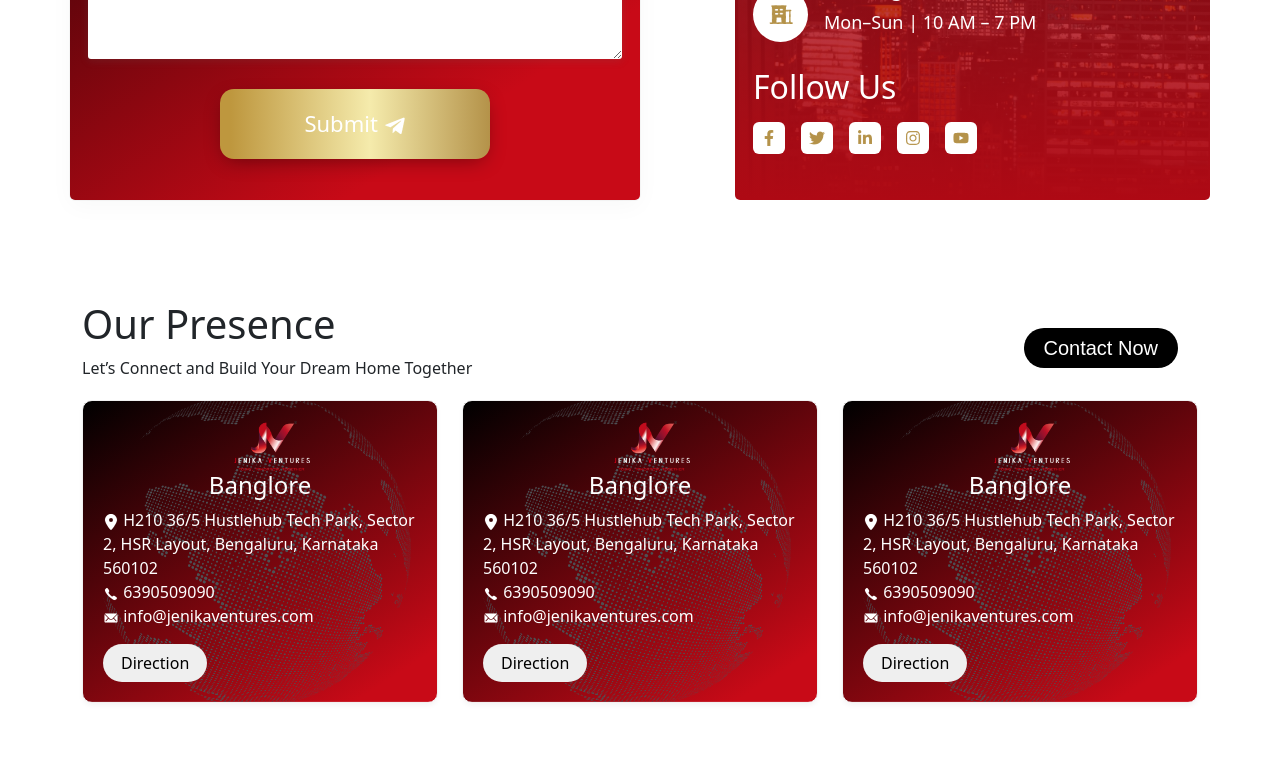
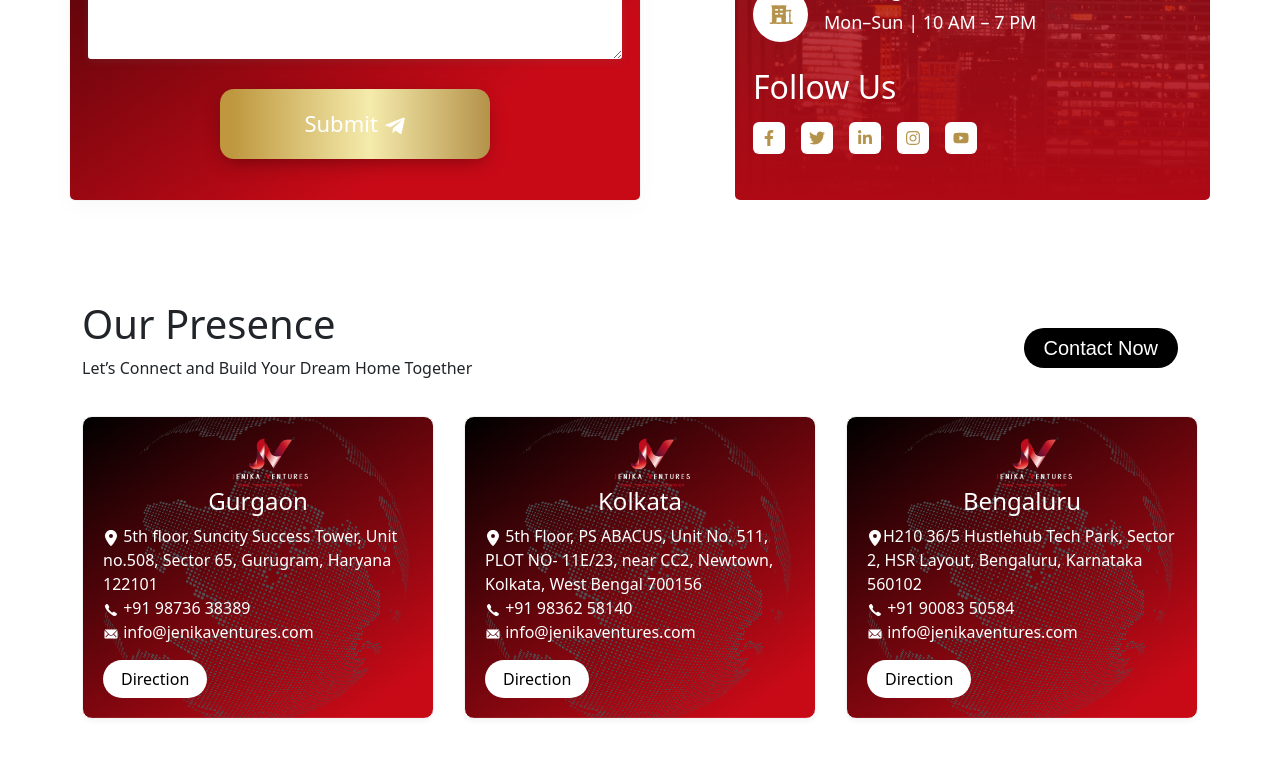
Before and after one commit to AkhilAajneeti/propertylisting, a React (Vite) app: page /contact in a window 1280 px wide. Shown: the part 1428-2186 px from the top of the page. Built offline with nearby package versions, Linux system fonts and the light colour scheme; grey boxes are pictures that could not be loaded.

Commit message:
change address section

```diff
--- a/src/App.css
+++ b/src/App.css
@@ -1740,6 +1740,16 @@ svg path {
   border-radius: 22px;
   border: none;
   z-index: 9;
+}
+.presence .card a {
+  width: fit-content;
+  padding: 7px 18px;
+  border-radius: 22px;
+  border: none;
+  z-index: 9;
+  background-color: white;
+  text-decoration: none;
+  color: #000;
 }
 
 .map iframe {
@@ -3254,3 +3264,8 @@ p {
 .table a {
   color: rgb(76, 76, 76);
 }
+
+
+.contactCard .card{
+min-height:302px;
+}
--- a/src/pages/Contact.jsx
+++ b/src/pages/Contact.jsx
@@ -14,7 +14,11 @@ import { IoIosMail } from "react-icons/io";
 import { PiBuildingOfficeFill } from "react-icons/pi";
 import gsap from "gsap";
 import { ScrollTrigger } from "gsap/ScrollTrigger";
-
+import "swiper/css/navigation";
+import "swiper/css";
+import "swiper/css/pagination";
+import { Swiper, SwiperSlide } from "swiper/react";
+import { Pagination, Autoplay, Navigation, EffectFade } from "swiper/modules";
 import SplitType from "split-type";
 import { toast } from "react-toastify";
 import { submitContactForm } from "../api/contactApi";
@@ -252,12 +256,12 @@ const Contact = () => {
         </div>
       </div>
 
-      <div className="presence pb-5">
+      <div className="presence pb-5 contactCard">
         <div className="container">
-          <div className="presenceContent d-flex justify-content-between align-items-center py-1">
+          <div className="presenceContent d-flex justify-content-between align-items-center py-1 flex-column flex-sm-row">
             <div className="left">
-              <h1 className="text-drop__line ">Our Presence</h1>
-              <p className="text-drop__line">
+              <h1 className="text-drop__line  text-center text-sm-start">Our Presence</h1>
+              <p className="text-drop__line text-center text-sm-start">
                 Let’s Connect and Build Your Dream Home Together
               </p>
             </div>
@@ -269,8 +273,39 @@ const Contact = () => {
               </div>
             </div>
           </div>
-          <div className="row gy-2">
-            <div className="col-12 col-sm-4">
+
+          {/*  */}
+          <Swiper
+            slidesPerView={3}
+            spaceBetween={30}
+            autoplay={{ delay: 4000, disableOnInteraction: false }}
+            modules={[Pagination, Autoplay, Navigation, EffectFade]}
+            loop={true}
+            pagination={{
+              el: ".custom-pagination",
+              clickable: true,
+              renderBullet: (index, className) => {
+                return `<span class="${className}"></span>`;
+              },
+            }}
+            navigation={{
+              nextEl: ".swiper-button-next",
+              prevEl: ".swiper-button-prev",
+            }}
+            breakpoints={{
+              0: {
+                slidesPerView: 1, // 👈 mobile (default)
+              },
+              768: {
+                slidesPerView: 2, // 👈 tablets
+              },
+              1024: {
+                slidesPerView: 3, // 👈 desktop
+              },
+            }}
+            className="mySwiper-2 py-3"
+          >
+            <SwiperSlide>
               <div className="card shine precard ">
                 <div className="logo m-auto">
                   <img
@@ -280,24 +315,26 @@ const Contact = () => {
                     className="ms-4"
                   />
                 </div>
-                <h4 className="text-center">Banglore</h4>
+                <h4 className="text-center">Noida</h4>
                 <ul>
                   <li>
-                    <FaLocationDot /> H210 36/5 Hustlehub Tech Park, Sector 2,
-                    HSR Layout, Bengaluru, Karnataka 560102
+                    <FaLocationDot /> 203-205, 2nd Floor, Tower-1, Assotech
+                    Business Cresterra, Sector 135, Noida, Uttar Pradesh 201304
                   </li>
                   <li>
-                    <IoIosCall /> 6390509090
+                    <IoIosCall /> +91 99995 70772
                   </li>
                   <li>
                     <IoIosMail /> info@jenikaventures.com
                   </li>
                 </ul>
-                <button>Direction</button>
+                {/* <button>Direction</button> */}
+                <a href="https://maps.app.goo.gl/HuANsCQeA4UbNRzg6" target="_blank">Direction</a>
                 <img src="/globe.png" alt="" className="overflowImg" />
               </div>
-            </div>
-            <div className="col-12 col-sm-4">
+            </SwiperSlide>
+
+            <SwiperSlide>
               <div className="card shine precard ">
                 <div className="logo m-auto">
                   <img
@@ -307,24 +344,26 @@ const Contact = () => {
                     className="ms-4"
                   />
                 </div>
-                <h4 className="text-center">Banglore</h4>
+                <h4 className="text-center">Gurgaon</h4>
                 <ul>
                   <li>
-                    <FaLocationDot /> H210 36/5 Hustlehub Tech Park, Sector 2,
-                    HSR Layout, Bengaluru, Karnataka 560102
+                    <FaLocationDot /> 5th floor, Suncity Success Tower, Unit
+                    no.508, Sector 65, Gurugram, Haryana 122101
                   </li>
                   <li>
-                    <IoIosCall /> 6390509090
+                    <IoIosCall /> +91 98736 38389
                   </li>
                   <li>
                     <IoIosMail /> info@jenikaventures.com
                   </li>
                 </ul>
-                <button>Direction</button>
+                {/* <button>Direction</button> */}
+                  <a href="https://maps.app.goo.gl/1fhgbb8uZXyDNw218" target="_blank">Direction</a>
                 <img src="/globe.png" alt="" className="overflowImg" />
               </div>
-            </div>
-            <div className="col-12 col-sm-4">
+            </SwiperSlide>
+
+            <SwiperSlide>
               <div className="card shine precard ">
                 <div className="logo m-auto">
                   <img
@@ -334,24 +373,55 @@ const Contact = () => {
                     className="ms-4"
                   />
                 </div>
-                <h4 className="text-center">Banglore </h4>
+                <h4 className="text-center">Kolkata </h4>
                 <ul>
                   <li>
-                    <FaLocationDot /> H210 36/5 Hustlehub Tech Park, Sector 2,
-                    HSR Layout, Bengaluru, Karnataka 560102
+                    <FaLocationDot /> 5th Floor, PS ABACUS, Unit No. 511, PLOT
+                    NO- 11E/23, near CC2, Newtown, Kolkata, West Bengal 700156
                   </li>
                   <li>
-                    <IoIosCall /> 6390509090
+                    <IoIosCall /> +91 98362 58140
                   </li>
                   <li>
                     <IoIosMail /> info@jenikaventures.com
                   </li>
                 </ul>
-                <button>Direction</button>
+                {/* <button>Direction</button> */}
+                  <a href="https://maps.app.goo.gl/WDuXaAADaqBzmp2v7" target="_blank">Direction</a>
                 <img src="/globe.png" alt="" className="overflowImg" />
               </div>
-            </div>
-          </div>
+            </SwiperSlide>
+
+            <SwiperSlide>
+              <div className="card shine precard ">
+                <div className="logo m-auto">
+                  <img
+                    src="/Group-2.png"
+                    alt="Anarock"
+                    height="50"
+                    className="ms-4"
+                  />
+                </div>
+                <h4 className="text-center">Bengaluru </h4>
+                <ul>
+                  <li>
+                    <FaLocationDot />
+                    H210 36/5 Hustlehub Tech Park, Sector 2, HSR Layout,
+                    Bengaluru, Karnataka 560102
+                  </li>
+                  <li>
+                    <IoIosCall /> +91 90083 50584
+                  </li>
+                  <li>
+                    <IoIosMail /> info@jenikaventures.com
+                  </li>
+                </ul>
+                {/* <button>Direction</button> */}
+                  <a href="https://maps.app.goo.gl/BTDXuw9WeA2GWQgKA" target="_blank">Direction</a>
+                <img src="/globe.png" alt="" className="overflowImg" />
+              </div>
+            </SwiperSlide>
+          </Swiper>
         </div>
       </div>
       <div className="map">
```
